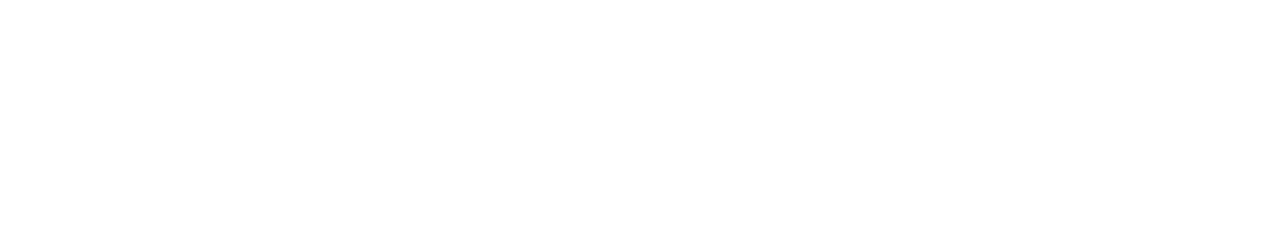
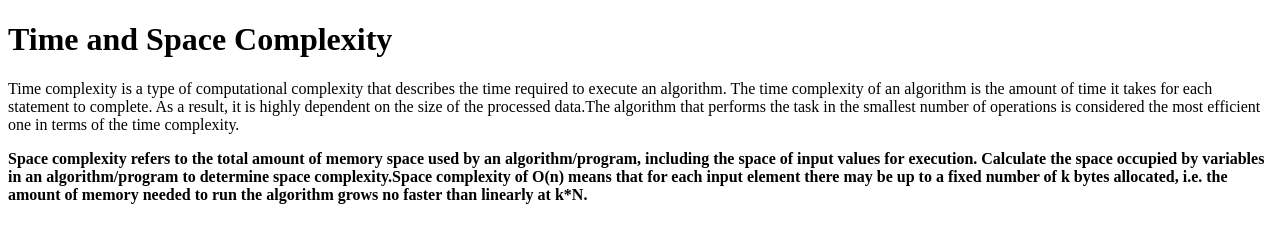
Before and after one commit to acciojob/time-and-space-complexity-VijaySeenivasan-github, a website: page main.html in a window 1280 px wide. Drawn offline with Linux system fonts and the light colour scheme.

Commit message:
created a submission

```diff
--- a/main.html
+++ b/main.html
@@ -10,7 +10,9 @@
 	<!-- the entire body must be written by student -->
     <script type="text/javascript" src="./script.js">
 </script>
-
+ <h1>Time and Space Complexity</h1>
+ <p>Time  complexity is a type of computational complexity that describes the time required to execute an algorithm. The time complexity of an algorithm is the amount of time it takes for each statement to complete. As a result, it is highly dependent on the size of the processed data.The algorithm that performs the task in the smallest number of operations is considered the most efficient one in terms of the time complexity.</p>
+ <p><b>Space complexity refers to the total amount of memory space used by an algorithm/program, including the space of input values for execution. Calculate the space occupied by variables in an algorithm/program to determine space complexity.Space complexity of O(n) means that for each input element there may be up to a fixed number of k bytes allocated, i.e. the amount of memory needed to run the algorithm grows no faster than linearly at k*N.</b></p>
 </body>
 
 </html>
```
